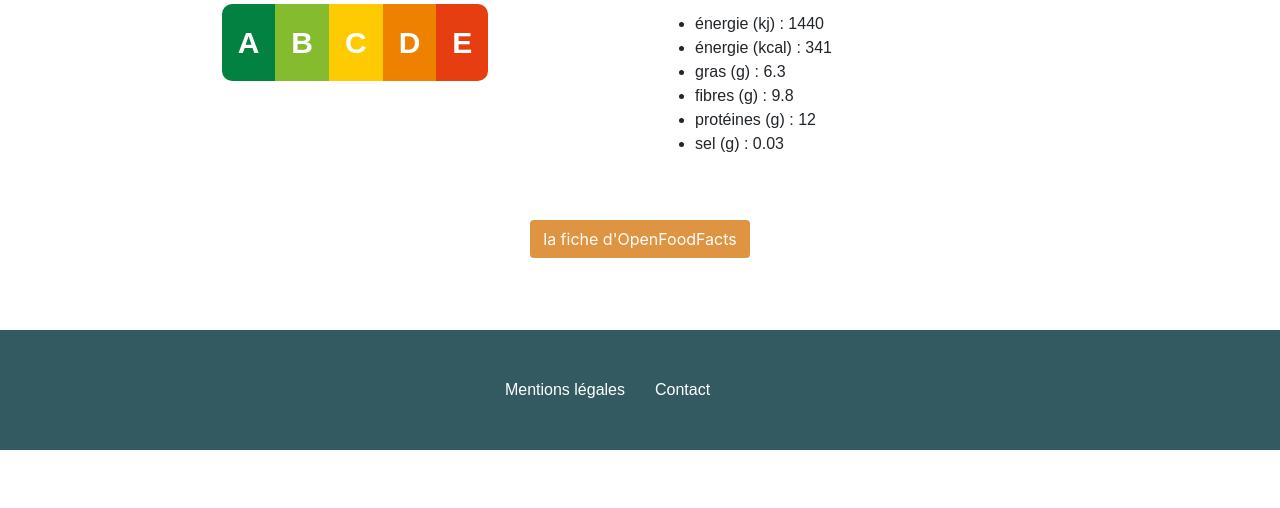
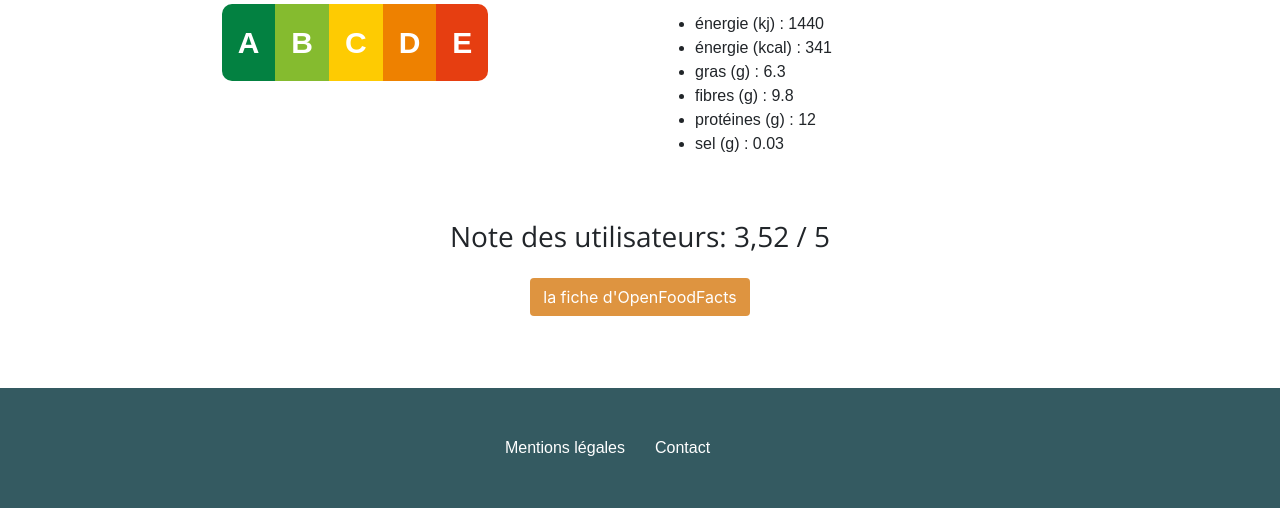
Before and after one commit to Ma77hieu/DeploymentProject, a Django app: page /details/105 in a window 1280 px wide. Shown: the part 502-1010 px from the top of the page. Before the commit the page ends 952 px from the top, so only its background shows below. Run offline with Django 3.2, Linux system fonts and the light colour scheme; data comes from the database, SQL or seed files in the repository; parts of the project's set-up code (start-up, migrations or seed data) failed here and were passed over; some libraries are stand-ins or nearby versions; some web fonts are replaced.

Commit message:
front modification for rate displaying on product and results page (mock value of 3,52/5 for all products)

```diff
--- a/substitution/templates/detailprod.html
+++ b/substitution/templates/detailprod.html
@@ -52,7 +52,8 @@
     </div>
     <div class="row mt-4">
         <div class="col-12 text-center my-4">
-            <button class="btn bg-primary my-2 my-sm-0 " type="submit" name="OFF_link_button">
+            <h3 class="text-center mb-4">Note des utilisateurs: 3,52 / 5</h3>
+            <button class="btn bg-primary my-4 my-sm-0 " type="submit" name="OFF_link_button">
                 <a class="text-white" href="{{product.url}}" target="_blank"> la fiche d'OpenFoodFacts</a>
             </button>
             <!-- on button link, redirection with target blank on the "url" value of the api response -->
--- a/substitution/templates/results.html
+++ b/substitution/templates/results.html
@@ -76,6 +76,7 @@
                     <a href="details/{{product.id}}">
                         <h5 class="card-title">{{product.product_name}}</h5>
                     </a>
+                    <h5 class="card-text">Note des utilisateurs:</br> 3,52 / 5</h5>
                     <!-- card title: api field "generic_name" or "product_name" -->
                     {% if not is_favorite_page and request.user.id%}
                     <form method="GET" action="{% url 'results'%}">
```
